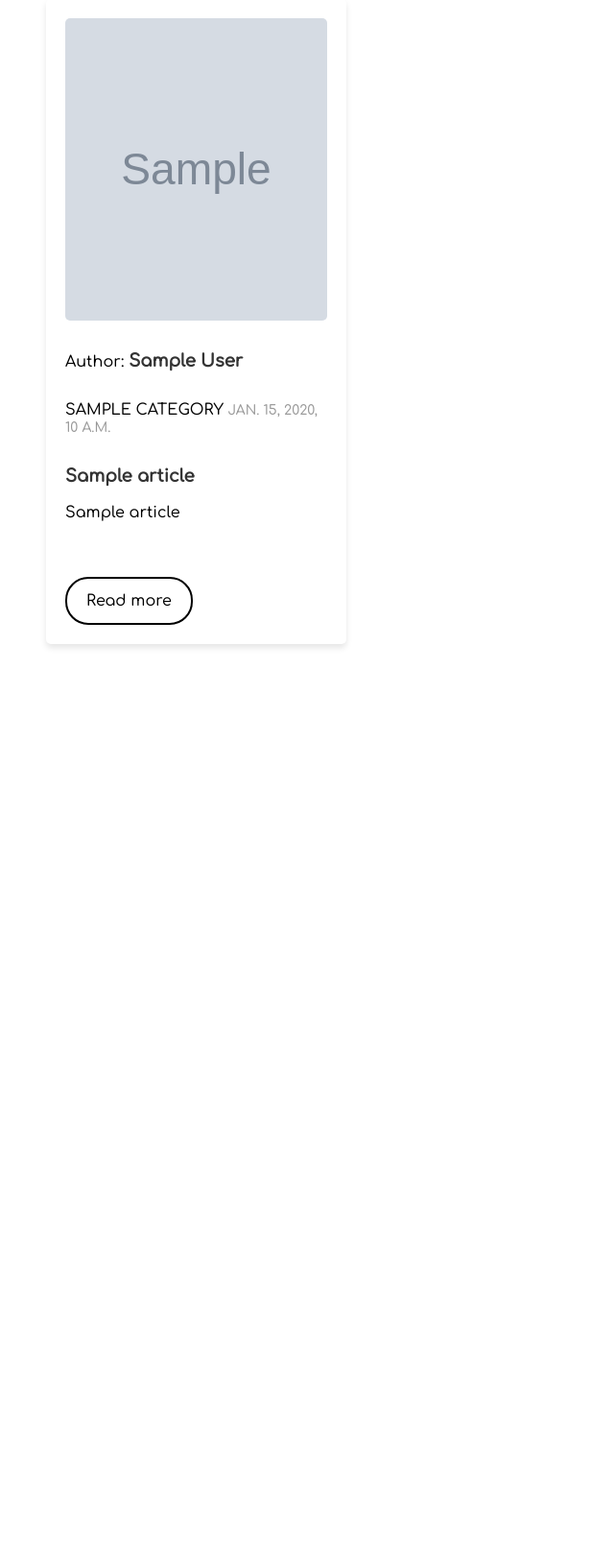
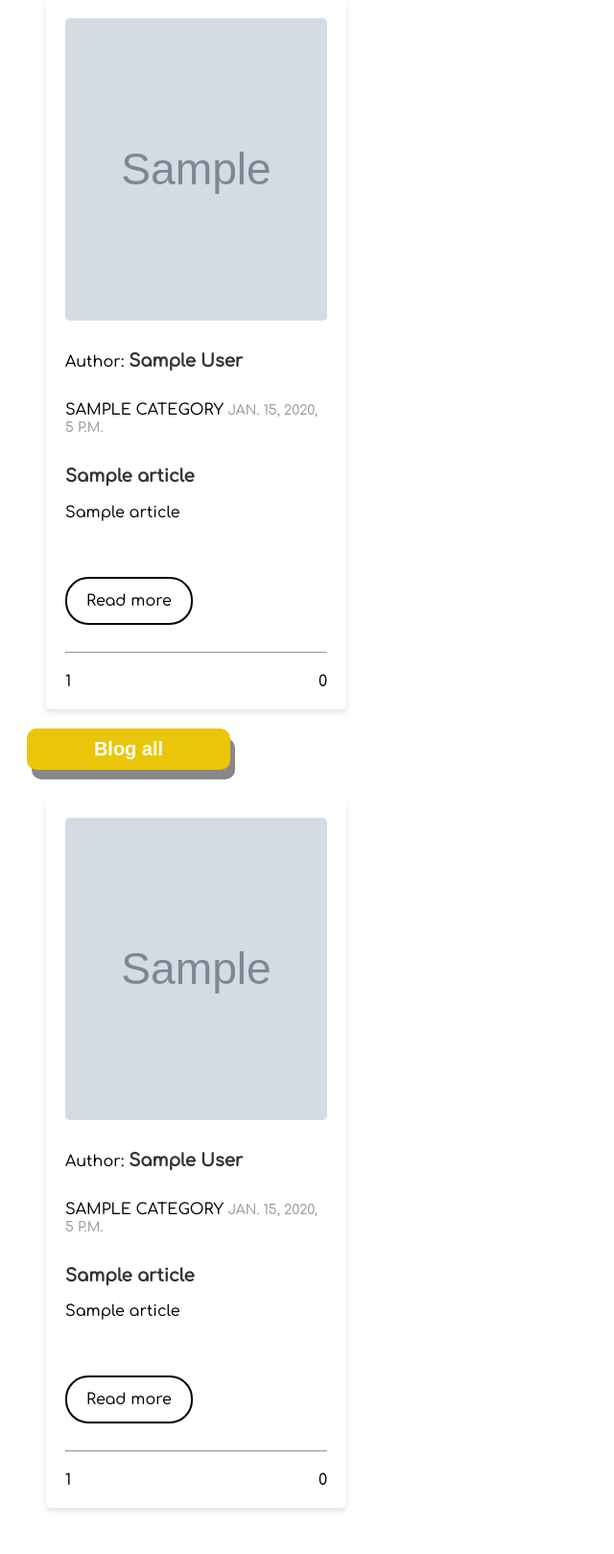
Before and after one commit to huuson9/hn_python_naitei19-content_management_system, a Django app: page /home/ in a window 1280 px wide. Shown: the part 222-1841 px from the top of the page at 96% size, without its empty margins (0-640 px from the left). Before the commit the page ends 897 px from the top, so only its background shows below. Run offline with Django 4.2, Linux system fonts and the light colour scheme; tables that the repository leaves empty hold one stand-in row (values such as "Sample post"); grey boxes marked "Sample" are stand-in pictures; parts of the project's set-up code (start-up, migrations or seed data) failed here and were passed over; some libraries are stand-ins or nearby versions.

Commit message:
Task 68464: Goi y bai viet yeu thich nhieu

```diff
--- a/CMS/CMS/settings.py
+++ b/CMS/CMS/settings.py
@@ -125,7 +125,7 @@ LOCALE_PATHS = (
     os.path.join(BASE_DIR, 'locale/'),
 )
 
-TIME_ZONE = 'UTC'
+TIME_ZONE = 'Asia/Ho_Chi_Minh'
 
 USE_I18N = True
 
--- a/CMS/home/static/css/styles.css
+++ b/CMS/home/static/css/styles.css
@@ -248,6 +248,7 @@ body {
 }
 .blog-read-more {
   margin-top: 20px;
+  margin-bottom: 20px;
   display: inline-block;
   padding: 14px 20px;
   font-size: 16px;
@@ -274,6 +275,23 @@ body {
   color: #fff;
 }
 
+.blog-reaction {
+  margin-top: 20px;
+  display: flex;
+  flex-direction: row;
+  justify-content: space-between;
+}
+
+.blog-reaction > a {
+  text-decoration: none;
+  color: #000;
+}
+.blog-comment {
+  cursor: pointer;
+}
+.blog-liked {
+  cursor: pointer;
+}
 /* BLOG DETAIL */
 .blog-wrapper {
   display: flex;
--- a/CMS/home/templates/home/article/article_detail.html
+++ b/CMS/home/templates/home/article/article_detail.html
@@ -1,11 +1,13 @@
-{% extends "base_generic.html" %} {% load i18n %} {% block content %}
+{% extends "base_generic.html" %}
+{% load i18n %}
+{% block content %}
 <main>
   <div class="blog-wrapper">
     <div class="blog-container">
       <div class="blog-detail_infor">
         <span class="blog-detail-author"
           ><a
-            href="{% url 'user' user.id  %}"
+            href="{% url 'user' article.author.id  %}"
             class="blog-link blog-author-name"
           >
             {{ article.author.get_full_name}}
--- a/CMS/home/templates/index.html
+++ b/CMS/home/templates/index.html
@@ -1,11 +1,9 @@
-{% extends "base_generic.html" %}
-{% block content %}
-{% load i18n %}
+{% extends "base_generic.html" %} {% block content %} {% load i18n %}
 <div class="container">
   <div class="blog-widely-read">
     <button class="blog-widely-read-btn">{% trans 'Widely Read'%}</button>
     <div class="blog-row">
-      {% for article_item in article %}
+      {% for article_item in articles_feature %}
       <div class="col-3">
         <div class="blog-post">
           <div class="image-zoom">
@@ -20,7 +18,7 @@
           <div class="blog-author">
             <span>{% trans 'Author: '%} </span>
             <a
-              href="{% url 'user' user.id %}"
+              href="{% url 'user' article_item.author.id %}"
               class="blog-link blog-author-name"
             >
               {{ article_item.author.get_full_name}}
@@ -43,6 +41,82 @@
               >{% trans 'Read more'%}</a
             >
           </div>
+          <hr />
+          <div class="blog-reaction">
+            <a href="{% url 'article' article_item.id %}">
+              <div class="blog-comment">
+                <i class="fa-regular fa-comment"></i>
+                <span>{{article_item.count_comments}}</span>
+              </div>
+            </a>
+            <a href="{% url 'article' article_item.id %}">
+              <div class="blog-like">
+                <i class="fa-regular fa-heart"></i>
+                <span>0</span>
+              </div>
+            </a>
+          </div>
+        </div>
+      </div>
+      {% endfor %}
+    </div>
+  </div>
+  <div class="blog-all">
+    <button class="blog-widely-read-btn">{% trans 'Blog all'%}</button>
+    <div class="blog-row">
+      {% for article_item in article %}
+      <div class="col-3">
+        <div class="blog-post">
+          <div class="image-zoom">
+            <a href="{% url 'article' article_item.id %}" class="blog-img-url">
+              <img
+                class="blog-img"
+                src="{{ article_item.image.url }}"
+                alt="Image Alt Text"
+              />
+            </a>
+          </div>
+          <div class="blog-author">
+            <span>{% trans 'Author: '%} </span>
+            <a
+              href="{% url 'user' article_item.author.id %}"
+              class="blog-link blog-author-name"
+            >
+              {{ article_item.author.get_full_name}}
+            </a>
+          </div>
+          <div class="blog-info">
+            <span class="blog-category">{{article_item.category}}</span>
+            <span class="blog-date">{{article_item.created_at}}</span>
+          </div>
+          <div class="blog-content">
+            <h3 class="blog-title">
+              <a href="{% url 'article' article_item.id %}" class="blog-link"
+                >{{article_item.title}}</a
+              >
+            </h3>
+            <p class="blog-description">{{article_item.subtitle}}</p>
+          </div>
+          <div class="blog-read-more">
+            <a href="{% url 'article' article_item.id %}" class="read-more-link"
+              >{% trans 'Read more'%}</a
+            >
+          </div>
+          <hr />
+          <div class="blog-reaction">
+            <a href="{% url 'article' article_item.id %}">
+              <div class="blog-comment">
+                <i class="fa-regular fa-comment"></i>
+                <span>{{article_item.count_comments}}</span>
+              </div>
+            </a>
+            <a href="{% url 'article' article_item.id %}">
+              <div class="blog-like">
+                <i class="fa-regular fa-heart"></i>
+                <span>0</span>
+              </div>
+            </a>
+          </div>
         </div>
       </div>
       {% endfor %}
--- a/CMS/home/views.py
+++ b/CMS/home/views.py
@@ -1,8 +1,5 @@
 from django.shortcuts import get_object_or_404, redirect, render
-from django.http import HttpResponse
-from django.contrib import messages
-from django.urls import reverse
-from django.http import HttpResponseRedirect
+from django.db.models import Count
 
 # Create your views here.
 
@@ -34,13 +31,13 @@ def updateUser(request, pk):
 
 def articleList(request):
     article = Article.objects.all().order_by('-created_at')
-    context = {'article': article, }
+    articles_feature = Article.objects.annotate(comment_count=Count('comment')).order_by('-comment_count')[:3]
+    context = {'article': article, 'articles_feature': articles_feature }
     return render(request, 'index.html', context)
 
 def articleDetail(request, pk):
     article = get_object_or_404(Article, id=pk)
-    comments = Comment.objects.filter(article=article)
-    # context = {'article': article, 'new_comment': new_comment, 'comment_form': comment_form}
+    comments = Comment.objects.filter(article=article).order_by('-created_at')
     if request.method == 'POST':
         comment_form = CommentForm(data=request.POST)
         if comment_form.is_valid():
@@ -51,6 +48,6 @@ def articleDetail(request, pk):
     else:
         comment_form = CommentForm()
 
-    return render(request, 'home/article/article_detail.html', {'article': article,
-                                                                'comments': comments,
-                                                                'comment_form': comment_form})
+    return render(request, 'home/article/article_detail.html',{'article': article,
+                                                               'comments': comments,
+                                                               'comment_form': comment_form})
```
